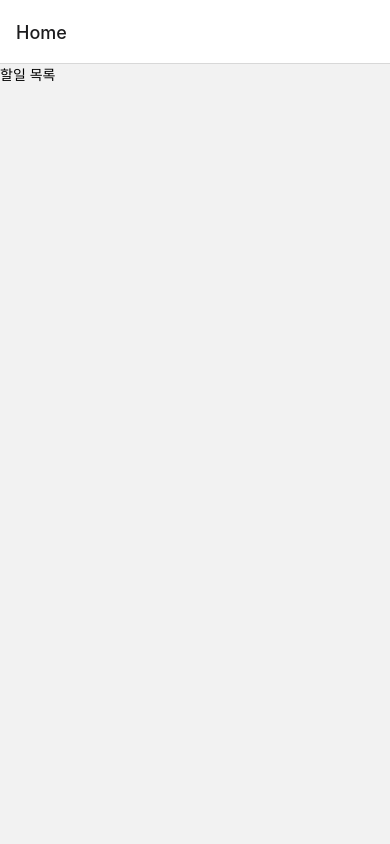
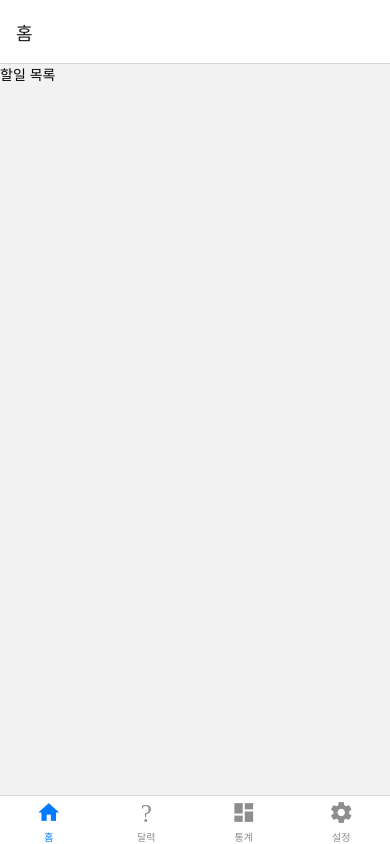
Before and after one commit to Galaxy-104/ReactNative-class, a React Native app: screen / in a window 390 px wide. Built offline with nearby package versions, Linux system fonts and the light colour scheme.

Commit message:
Feat: 하단탭 생성
 각 페이지로 이동하는 하단탭 생성

```diff
--- a/App.js
+++ b/App.js
@@ -1,24 +1,39 @@
 import { NavigationContainer } from '@react-navigation/native'
 import { createNativeStackNavigator } from '@react-navigation/native-stack'
+import { createBottomTabNavigator } from '@react-navigation/bottom-tabs'
+import Icon from 'react-native-vector-icons/MaterialIcons'
 
 import HomeScreen from './screens/HomeScreen'
 import CalandarScreen from './screens/CalandarScreen'
 import DashBoardScreen from './screens/DashBoardScreen'
 import SettingsScreen from './screens/SettingsScreen'
 
-const Stack = createNativeStackNavigator()
+// const Stack = createNativeStackNavigator()
+const Tab = createBottomTabNavigator()
 
 function App(){
 
   return (
     <NavigationContainer>
       {/* 내비게이션 설정 */}
-      <Stack.Navigator initialRouteName='Home'>
-        <Stack.Screen name='Home' component={HomeScreen}/>
-        <Stack.Screen name='Calendar' component={CalandarScreen}/>
-        <Stack.Screen name='DashBoard' component={DashBoardScreen}/>
-        <Stack.Screen name='Settings' component={SettingsScreen}/>
-      </Stack.Navigator>
+      <Tab.Navigator initialRouteName='Home'>
+        <Tab.Screen name='Home' component={HomeScreen} options={{
+          title: '홈',
+          tabBarIcon: ({ color, size }) => <Icon name='home' color={color} size={size}/>
+        }}/>
+        <Tab.Screen name='Calendar' component={CalandarScreen} options={{
+          title: '달력',
+          tabBarIcon: ({ color, size }) => <Icon name='calandar-today' color={color} size={size}/>
+        }}/>
+        <Tab.Screen name='DashBoard' component={DashBoardScreen} options={{
+          title: '통계',
+          tabBarIcon: ({ color, size }) => <Icon name='dashboard' color={color} size={size}/>
+        }}/>
+        <Tab.Screen name='Settings' component={SettingsScreen} options={{
+          title: '설정',
+          tabBarIcon: ({ color, size }) => <Icon name='settings' color={color} size={size}/>
+        }}/>
+      </Tab.Navigator>
     </NavigationContainer>
   )
 }
--- a/package.json
+++ b/package.json
@@ -10,12 +10,14 @@
     "test": "jest"
   },
   "dependencies": {
+    "@react-navigation/bottom-tabs": "^6.5.10",
     "@react-navigation/native": "^6.1.9",
     "@react-navigation/native-stack": "^6.9.15",
     "react": "18.2.0",
     "react-native": "0.72.6",
     "react-native-safe-area-context": "^4.7.3",
-    "react-native-screens": "^3.26.0"
+    "react-native-screens": "^3.26.0",
+    "react-native-vector-icons": "^10.0.0"
   },
   "devDependencies": {
     "@babel/core": "^7.20.0",
```
Also changed, not shown: 1 other file (tests, documents, lock files or other folders).
